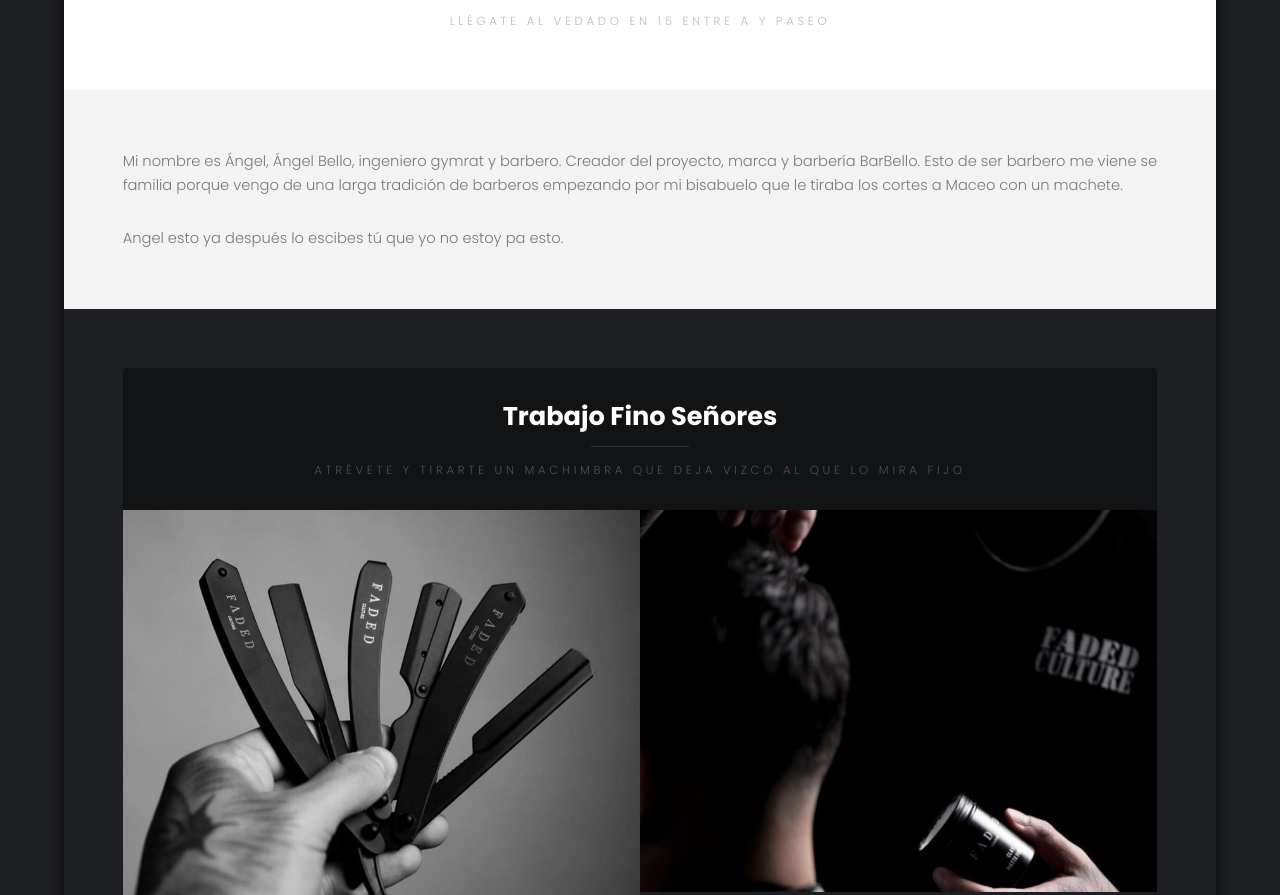
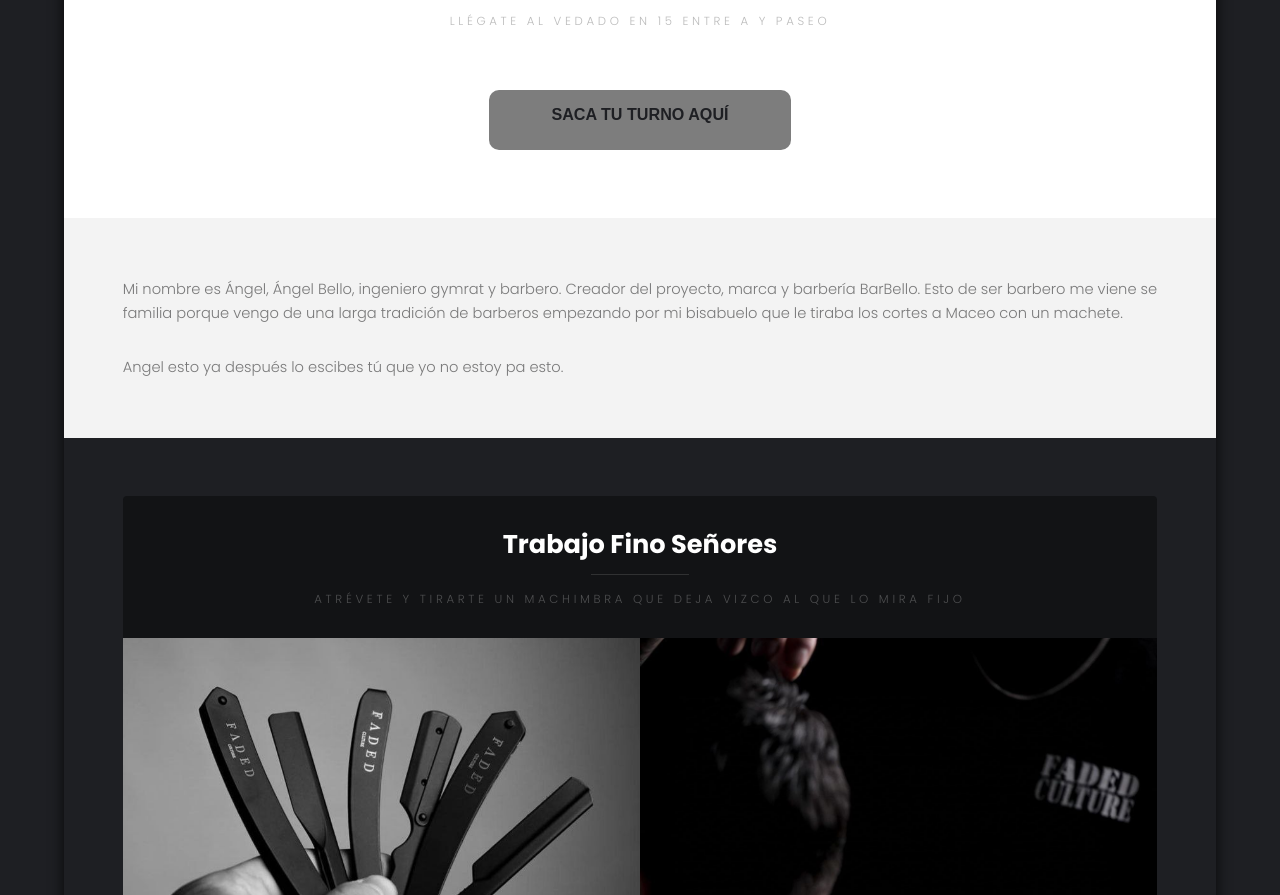
Before and after one commit to AlecoG/BarBello, a plain HTML site: page index.html in a window 1280 px wide. Shown: the part 910-1805 px from the top of the page. Drawn offline with Linux system fonts and the light colour scheme.

Commit message:
Se agrega botón para agendar cita y logo de whatapp en blanco

```diff
--- a/index.html
+++ b/index.html
@@ -2,8 +2,45 @@
 <!--
 	Caminar by TEMPLATED
 	templated.co @templatedco
-	Released for free under the Creative Commons Attribution 3.0 license (templated.co/license)
---><html><head><title>BARBERIA by ALECO</title><meta charset="utf-8"><meta name="robots" content="index, follow, max-image-preview:large, max-snippet:-1, max-video-preview:-1"><meta name="viewport" content="width=device-width, initial-scale=1"><link rel="stylesheet" href="assets/css/main.css"></head><body>
+	Released for free under the Creative Commons Attribution 3.0 license (templated.co/license)-->
+
+<html>
+
+	<head>
+		<title>BARBERIA by ALECO</title>
+		<meta charset="utf-8"><meta name="robots" content="index, follow, max-image-preview:large, max-snippet:-1, max-video-preview:-1"><meta name="viewport" content="width=device-width, initial-scale=1"><link rel="stylesheet" href="assets/css/main.css">
+		<style>
+			.boton-sacar-turno {
+				background-color: #7d7d7d; /* Color de fondo */
+				color: white; /* Color del texto */
+				border: none; /* Sin borde */
+				padding: 30px 62px; /* Espaciado interno */
+				text-align: center; /* Alinear texto al centro */
+				text-decoration: none; /* Sin subrayado */
+				display: inline-block; /* Para que se comporte como un bloque */
+				font-size: 16px; /* Tamaño de la fuente */
+				margin: 10px 10px; /* Margen alrededor del botón */
+				cursor: pointer; /* Cambiar el cursor al pasar el mouse */
+				border-radius: 10px; /* Bordes redondeados */
+				transition: background-color 0.3s; /* Transición suave para el color de fondo */
+			}
+
+			.boton-sacar-turno:hover {
+				background-color: #fafafa; /* Color de fondo al pasar el mouse */
+				color: #d3d3d3;
+			}
+			.boton-sacar-turno h4 {
+ 			   margin-top: -18px; /* Subir un poco las letras */
+			}
+			.whatsapp-icon {
+				filter: invert(1);
+
+			}
+
+		</style>
+	</head>
+
+	<body>
 
 		<!-- Header -->
 			<header id="header"><div class="logo"><a href="#">BARBELLO <span>by ALECO</span></a></div>
@@ -14,6 +51,11 @@
 							<img src="images/pic02.jpg" alt="" width="1177" height="443"></div>
 						<header class="special"><h2>Tirando los Mejores Cortes desde 2024 </h2>
 							<p>llégate al Vedado en 15 entre A y Paseo </p>
+							<br>
+							<br>
+							<a href="https://wa.me/+53 58170750?text=Hola%20from%20my%20website!" target="_blank">
+								<button class="boton-sacar-turno"><h4>Saca tu turno aquí</h4></button>
+							</a>
 						</header><div class="content">
 
 							<p>Mi nombre es Ángel, Ángel Bello, ingeniero gymrat y barbero. Creador del proyecto, marca y barbería BarBello.
@@ -73,16 +115,28 @@
 			</section><!-- Footer --><footer id="footer"><div class="container">
 					<ul class="icons">
 						<li><a href="https://www.instagram.com/barbello.shop?igsh=MWszNjN2cnphcnpiNQ==" class="icon fa-instagram"><span class="label">Instagram</span></a></li>
+						<li><a href="#" class="whatsapp-icon"><span class="label"><img src="./images/icons/whatsapp.png" alt="WhatsApp" style="width: 30px; height: 30px;"></span></a></li>
+
+
 						<li><a href="#" class="icon fa-facebook"><span class="label">Facebook</span></a></li>
 						<li><a href="#" class="icon fa-twitter"><span class="label">Twitter</span></a></li>
 						<li><a href="#" class="icon fa-envelope-o"><span class="label">Email</span></a></li>
-						<li><a href="#" class="icon fa-whatapp"><span class="label">whatapp</span></a></li>
+
+
+
+
+
 
 					</ul></div>
 			</footer><div class="copyright">
-			Site made with <a href="https://templated.co/">ALECO</a>
+			Site made by <a href="https://templated.co/">ALECO</a>
 		</div>
 
 		<!-- Scripts -->
-			<script src="assets/js/jquery.min.js"></script><script src="assets/js/jquery.poptrox.min.js"></script><script src="assets/js/skel.min.js"></script><script src="assets/js/util.js"></script><script src="assets/js/main.js"></script></body></html>
-p
+			<script src="assets/js/jquery.min.js"></script><script src="assets/js/jquery.poptrox.min.js"></script><script src="assets/js/skel.min.js"></script><script src="assets/js/util.js"></script><script src="assets/js/main.js"></script>
+
+
+
+	</body>
+
+</html>
```
Also changed, not shown: images/icons/social.png (added), images/icons/whatsapp.png (added).
